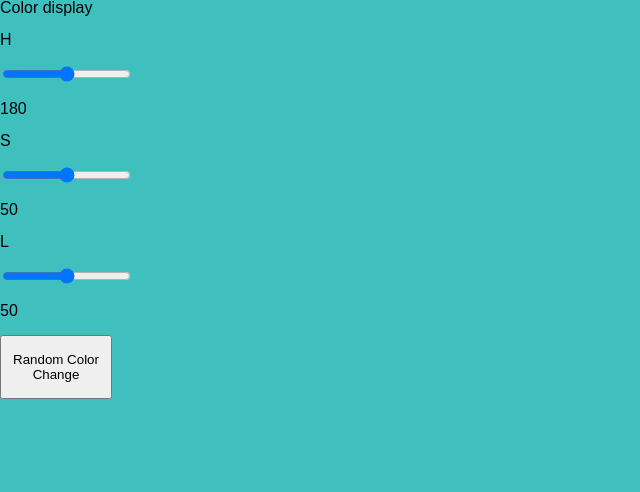
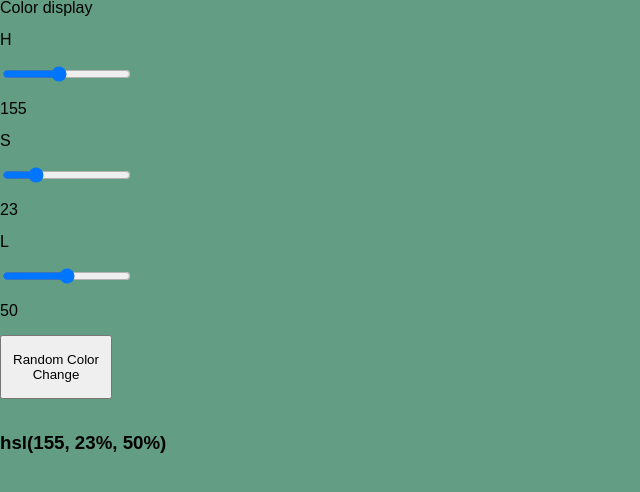
Before and after one commit to cortuga/color-picker, a React (Create React App) app: page / in a window 1280 px wide. Shown: the top 492 px of the page, without its empty margins (0-640 px from the left). Built offline with nearby package versions, Linux system fonts and the light colour scheme.

Commit message:
things and stuff!!!

```diff
--- a/src/components/Slider.js
+++ b/src/components/Slider.js
@@ -2,8 +2,8 @@ import React, { Component } from "react"
 
 class Slider extends Component {
   state = {
-    hue: 180,
-    saturation: 50,
+    hue: Math.ceil(Math.random() * 360),
+    saturation: Math.ceil(Math.random() * 100),
     lightness: 50
   }
 
@@ -53,6 +53,7 @@ class Slider extends Component {
           />
           <p>{this.state.hue}</p>
         </span>
+
         <span className='S-slider'>
           <p>S</p>
           <input
@@ -64,6 +65,7 @@ class Slider extends Component {
           />
           <p>{this.state.saturation}</p>
         </span>
+
         <span className='L-slider'>
           <p>L</p>
           <input
@@ -86,6 +88,11 @@ class Slider extends Component {
             {" Random Color Change "}
           </button>
         </section>
+        <h3>
+          {`hsl(${this.state.hue}, ${this.state.saturation}%, ${
+            this.state.lightness
+          }%)`}
+        </h3>
       </div>
     )
   }
```
